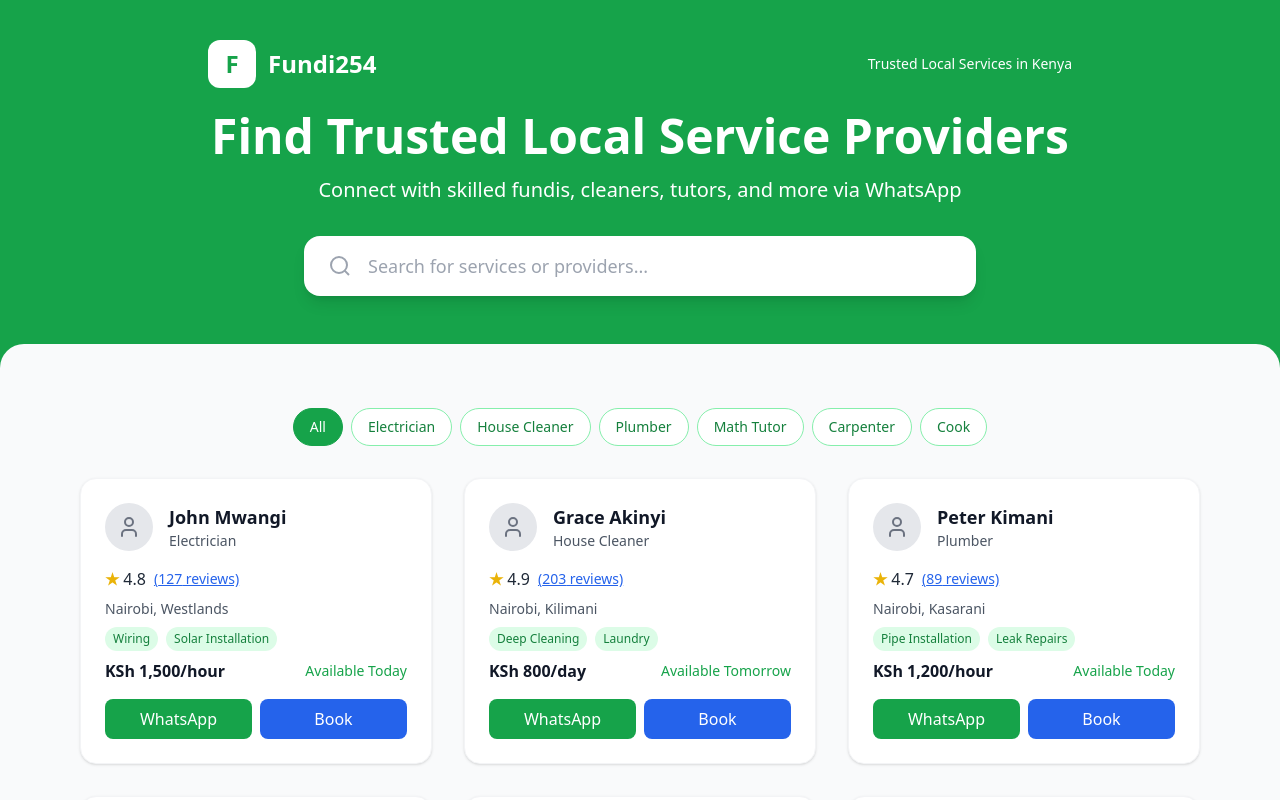
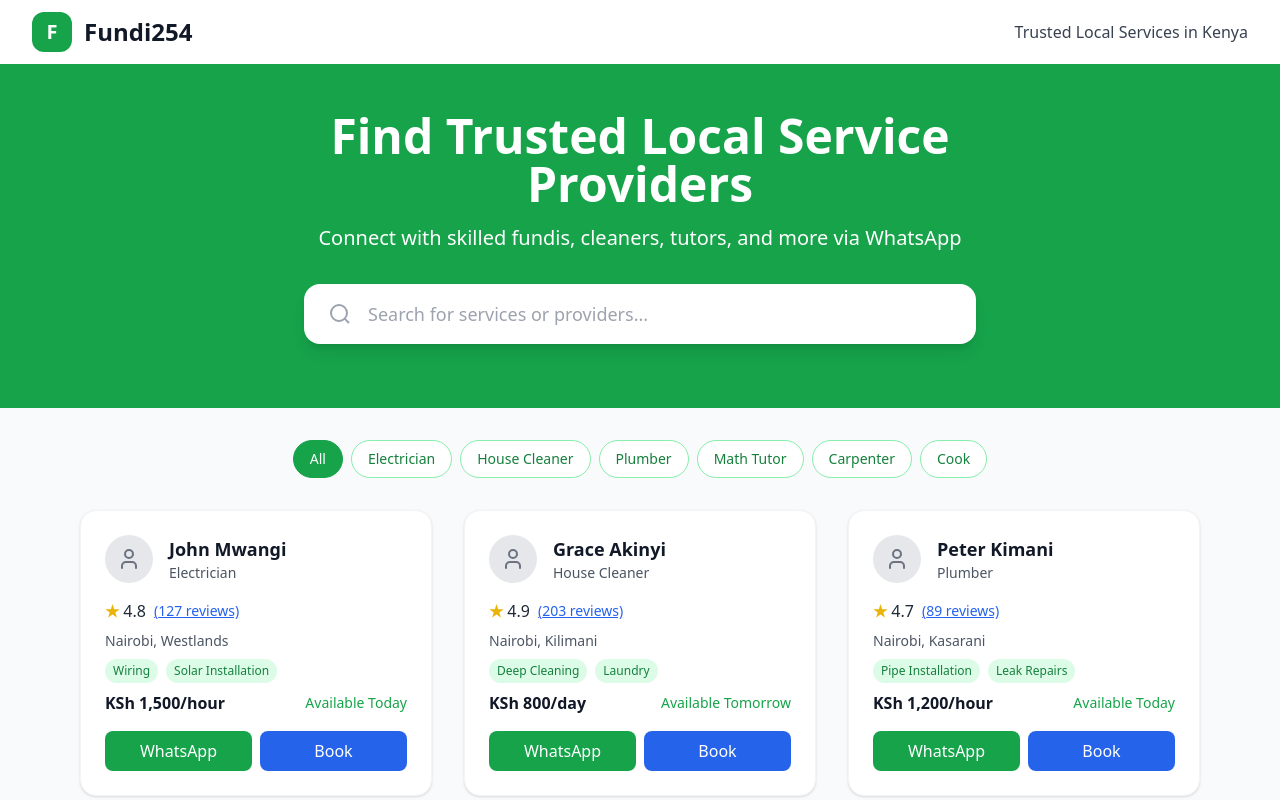
Before and after one commit to Lalery/Fundi254, a React (Vite) app: page / in a window 1280 px wide. Shown: the top 800 px of the page. Built offline with nearby package versions, Linux system fonts and the light colour scheme.

Commit message:
Update App.tsx

```diff
--- a/src/App.tsx
+++ b/src/App.tsx
@@ -128,20 +128,21 @@ function App() {
 
   return (
     <div className="min-h-screen bg-gray-50 flex flex-col">
+      {/* Top Navigation Bar */}
+      <nav className="bg-white w-full shadow-sm flex items-center justify-between px-8 py-3">
+        <div className="flex items-center">
+          <div className="w-10 h-10 bg-green-600 rounded-xl flex items-center justify-center mr-3">
+            <span className="text-white text-xl font-bold">F</span>
+          </div>
+          <span className="text-2xl font-bold text-gray-900">Fundi254</span>
+        </div>
+        <span className="text-gray-700 text-base font-medium hidden md:block">Trusted Local Services in Kenya</span>
+      </nav>
       {/* Header/Hero Section */}
-      <header className="bg-green-600 pb-20 pt-10 relative">
-        <div className="max-w-4xl mx-auto px-4">
-          <div className="flex items-center justify-center mb-6">
-            <div className="w-12 h-12 bg-white rounded-xl flex items-center justify-center mr-3">
-              <span className="text-green-600 text-2xl font-bold">F</span>
-            </div>
-            <h1 className="text-2xl font-bold text-white">Fundi254</h1>
-            <span className="ml-auto text-white text-sm font-medium hidden md:block">Trusted Local Services in Kenya</span>
-          </div>
-          <div className="text-center">
-            <h2 className="text-4xl md:text-5xl font-extrabold text-white mb-4">Find Trusted Local Service Providers</h2>
-            <p className="text-xl text-white mb-8">Connect with skilled fundis, cleaners, tutors, and more via WhatsApp</p>
-          </div>
+      <header className="bg-green-600 pb-16 pt-12">
+        <div className="max-w-3xl mx-auto px-4">
+          <h2 className="text-4xl md:text-5xl font-extrabold text-white mb-4 text-center">Find Trusted Local Service Providers</h2>
+          <p className="text-xl text-white mb-8 text-center">Connect with skilled fundis, cleaners, tutors, and more via WhatsApp</p>
           <div className="flex justify-center">
             <div className="bg-white rounded-2xl shadow-lg px-6 py-4 w-full max-w-2xl flex items-center">
               <svg className="w-6 h-6 text-gray-400 mr-2" fill="none" stroke="currentColor" strokeWidth="2" viewBox="0 0 24 24"><circle cx="11" cy="11" r="8" /><path d="M21 21l-4.35-4.35" /></svg>
@@ -155,7 +156,6 @@ function App() {
             </div>
           </div>
         </div>
-        <div className="absolute left-0 right-0 bottom-0 h-8 bg-gray-50 rounded-t-3xl" />
       </header>
       <main className="max-w-6xl mx-auto px-4 py-8 flex-1 w-full">
         <div className="flex flex-wrap gap-2 mb-8 justify-center">
```
